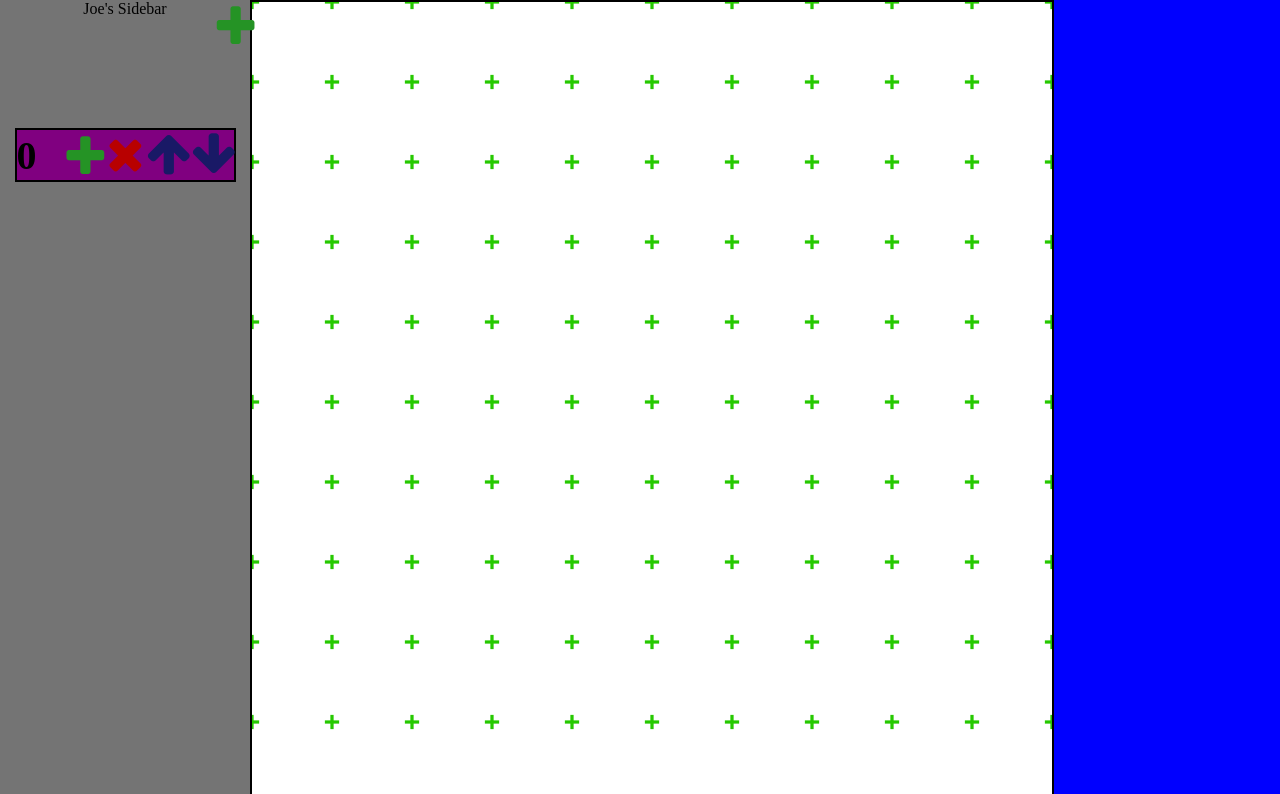
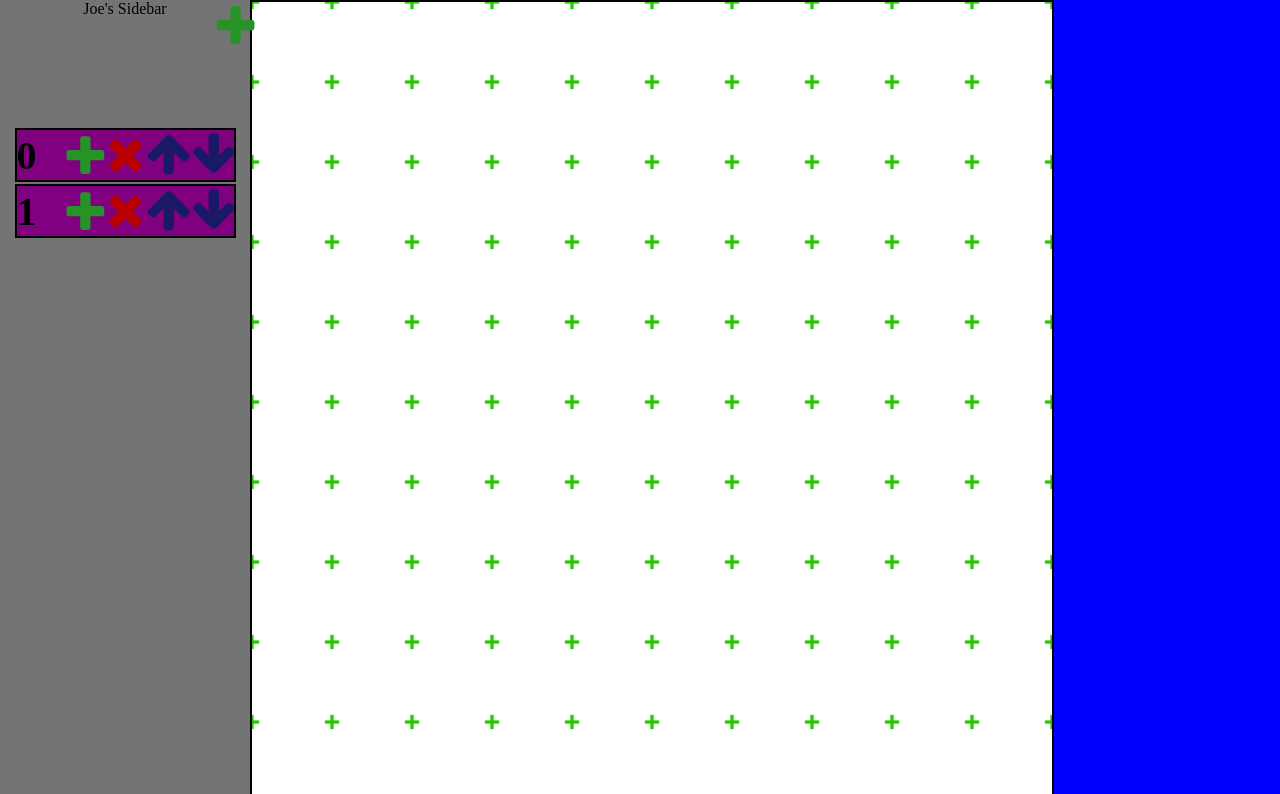
Before and after one commit to ducsuus/RoK-Calc, a plain HTML site: page index.html in a window 1280 px wide. Both pictures are taken after a click on the icon 85 px from the left and 157 px from the top of the page. Shown: the top 794 px of the page. Drawn offline with Linux system fonts and the light colour scheme.

Commit message:
Added/fixed duplicate button

```diff
--- a/index.html
+++ b/index.html
@@ -17,7 +17,7 @@
             <div id="layer-button-0" class="sidebar-button">
                <div onclick="switchLayer(0);" class="sidebar-button-clickbox"></div>
                <div onclick="switchLayer(0);" class="sidebar-button-text">0</div>
-               <i onclick="alert('0-2');" class="fa fa-3x fa-plus sidebar-button-duplicate"></i>
+               <i onclick="duplicateLayer(0);" class="fa fa-3x fa-plus sidebar-button-duplicate"></i>
                <i onclick="removeLayer(0)" class="fa fa-3x fa-times sidebar-button-remove"></i>
                <i onclick="alert('0-4');" class="fa fa-3x fa-arrow-up sidebar-button-moveup"></i>
                <i onclick="alert('0-5');" class="fa fa-3x fa-arrow-down sidebar-button-movedown"></i>
--- a/js.js
+++ b/js.js
@@ -92,6 +92,39 @@ var current_grid = 0;
 // The item currently being used to paint, TODO: re-evalutate the default value (its cobble for debug reasons)
 var paint_item = "cobble";
 
+// Function to duplicate a layer
+/* WARNING NOTE TODO:
+
+A "bug" in this is causing the array not to be duplicated, but for a reference to be copied :(
+
+This means that a "duplicated" layer, is just a reference to the original array, and therefore modification smade on one array apply to the other, as they are the same array...
+
+May be removed, but again Joe...
+*/
+function duplicateLayer(id){
+
+    console.log("b: " + grid_list.length);
+
+    /* So JavaScript loves to copy references to arrays, instead of "actual" arrays... We have to loop through the array and manually make a copy of each value... */
+
+    var new_grid = []
+    var size = grid_list[current_grid].length;
+    for (var x = 0; x < size; x++){
+        new_grid.push([]);
+        for (var y = 0; y < size; y++){
+            new_grid[x].push(grid_list[id][x][y]);
+        }
+    }
+
+    grid_list.splice(id, 0, new_grid);
+    // TODO: this could possible be an useless function call - if not needed, remove
+    updateGrid();
+    updateSideButtons();
+
+    console.log("a: " + grid_list.length);
+
+}
+
 // Function to switch to a layer, using a given ID (the id being the index of the layer in grid_list)
 function switchLayer(id){
     current_grid = id;
@@ -110,7 +143,7 @@ function updateSideButtons(){
     // Loop through all the layers, each time add the new button
     for (var i = 0; i < grid_list.length; i++){
         // TODO: Update this to make sure that all the onclicks are correct - replace the alert()s with an actual function!
-        var button_string = "<div id=\"layer-button-" + i + "\" class=\"sidebar-button\"><div onclick=\"switchLayer(" + i + ");\" class=\"sidebar-button-clickbox\"></div><div onclick=\"switchLayer(" + i + ");\" class=\"sidebar-button-text\">" + i + "</div><i onclick=\"alert('" + i + "-2');\" class=\"fa fa-3x fa-plus sidebar-button-duplicate\"></i><i onclick=\"removeLayer('" + i + "');\" class=\"fa fa-3x fa-times sidebar-button-remove\"></i><i onclick=\"alert('" + i + "-4');\" class=\"fa fa-3x fa-arrow-up sidebar-button-moveup\"></i><i onclick=\"alert('" + i + "-5');\" class=\"fa fa-3x fa-arrow-down sidebar-button-movedown\"></i></div>";
+        var button_string = "<div id=\"layer-button-" + i + "\" class=\"sidebar-button\"><div onclick=\"switchLayer(" + i + ");\" class=\"sidebar-button-clickbox\"></div><div onclick=\"switchLayer(" + i + ");\" class=\"sidebar-button-text\">" + i + "</div><i onclick=\"duplicateLayer(" + i + ");\" class=\"fa fa-3x fa-plus sidebar-button-duplicate\"></i><i onclick=\"removeLayer('" + i + "');\" class=\"fa fa-3x fa-times sidebar-button-remove\"></i><i onclick=\"alert('" + i + "-4');\" class=\"fa fa-3x fa-arrow-up sidebar-button-moveup\"></i><i onclick=\"alert('" + i + "-5');\" class=\"fa fa-3x fa-arrow-down sidebar-button-movedown\"></i></div>";
         sidebar.innerHTML += button_string;
     }
 
@@ -124,10 +157,9 @@ function addLayer(){
     // Find ourselves an ID to use for the next layer
     var id = grid_list.length;
 
-    var size = grid_list[current_grid].length;
-
     // Generate a new empty layer
     var new_grid = []
+    var size = grid_list[current_grid].length;
     for (var x = 0; x < size; x++){
         new_grid.push([]);
         for (var y = 0; y < size; y++){
```
